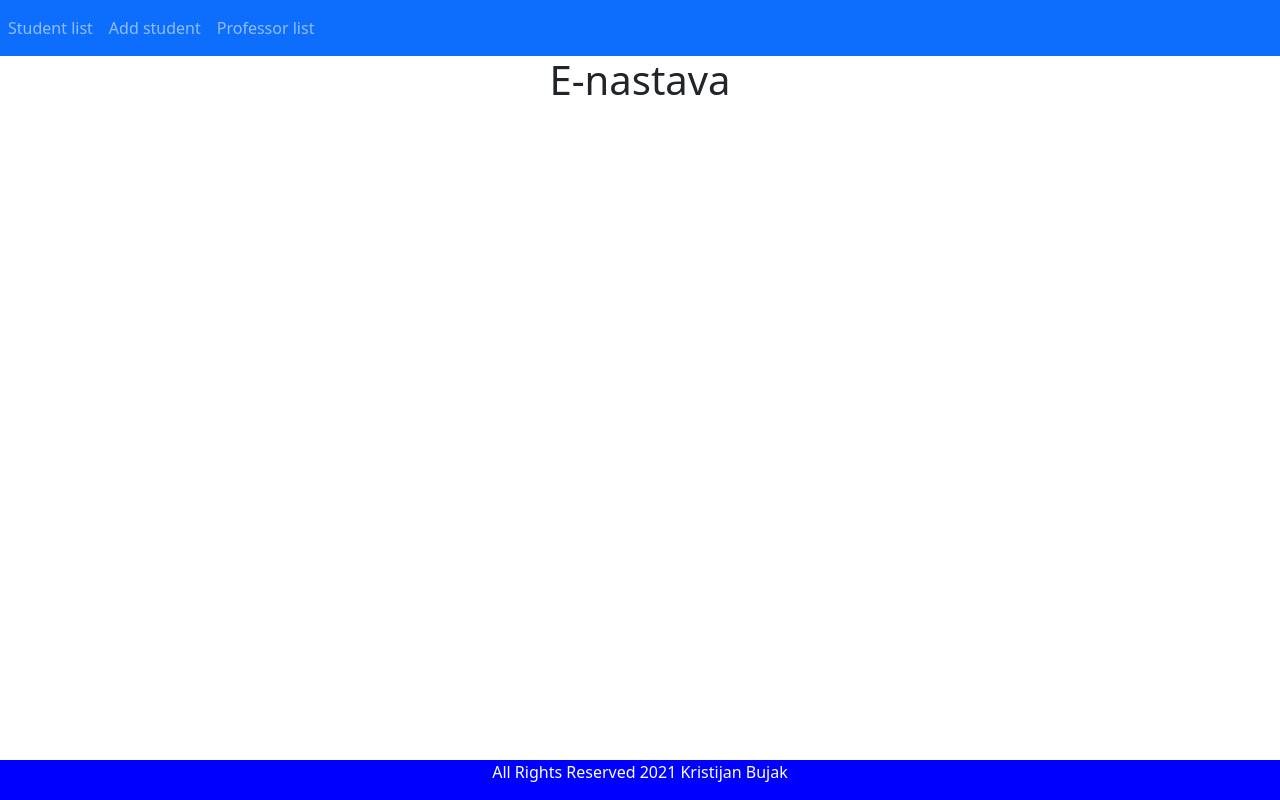
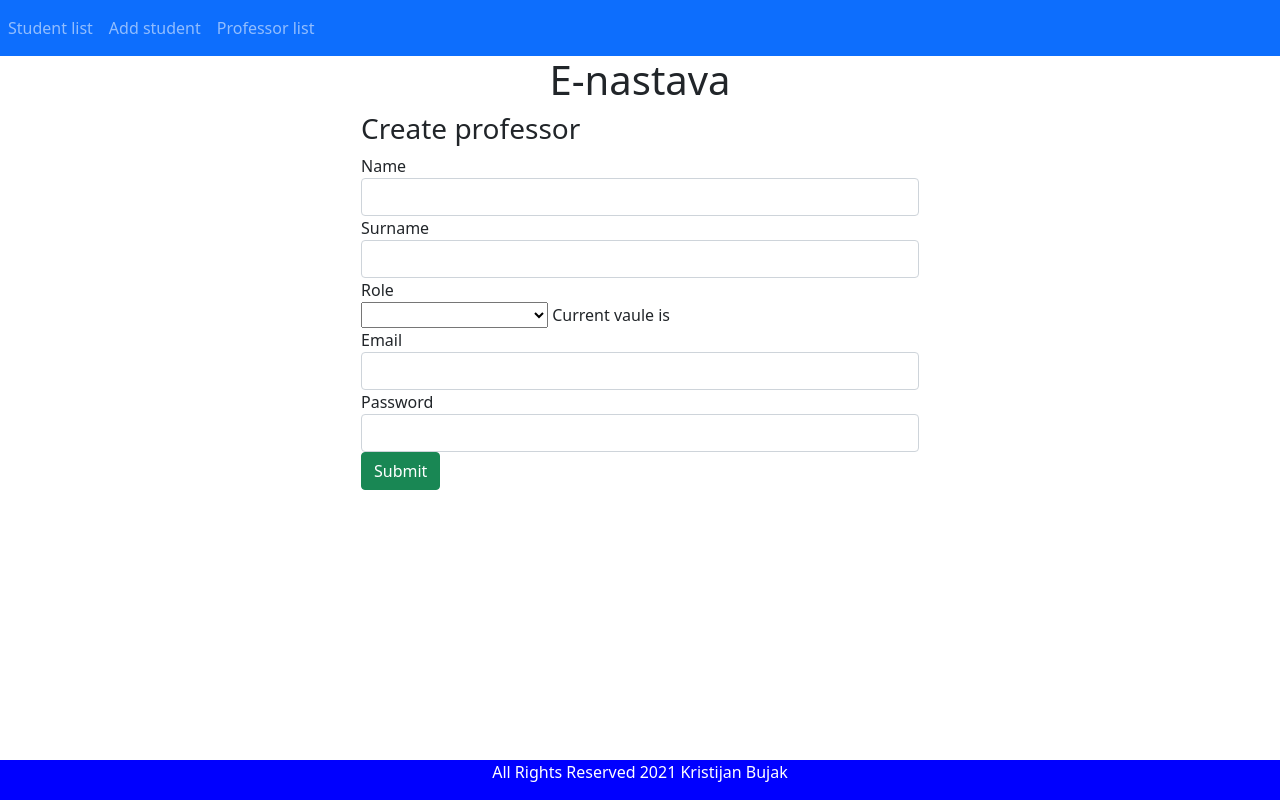
Before and after one commit to bujakkristijan/tseoproject, an Angular app in the folder frontendAngular/tseo-frontend/: page /update-professor/1 in a window 1280 px wide. Before the commit this address led to /. Built offline with nearby package versions, Linux system fonts and the light colour scheme; no server answers.

Commit message:
izmena i brisanje profesora, namesten i select za role da radi prilikom izmene

```diff
--- a/frontendAngular/tseo-frontend/src/app/app-routing.module.ts
+++ b/frontendAngular/tseo-frontend/src/app/app-routing.module.ts
@@ -1,3 +1,4 @@
+import { UpdateProfessorComponent } from './update-professor/update-professor.component';
 import { CreateProfessorComponent } from './create-professor/create-professor.component';
 import { ProfessorListComponent } from './professor-list/professor-list.component';
 import { UpdateStudentComponent } from './update-student/update-student.component';
@@ -15,7 +16,8 @@ const routes: Routes = [
   {path: 'update-student/:id', component: UpdateStudentComponent},
   {path: 'student-details/:id', component: StudentDetailsComponent},
   {path: 'professors', component: ProfessorListComponent},
-  {path: 'create-professor', component: CreateProfessorComponent}
+  {path: 'create-professor', component: CreateProfessorComponent},
+  {path: 'update-professor/:id', component: UpdateProfessorComponent}
 
 ];
 
--- a/frontendAngular/tseo-frontend/src/app/app.module.ts
+++ b/frontendAngular/tseo-frontend/src/app/app.module.ts
@@ -11,7 +11,8 @@ import { StudentDetailsComponent } from './student-details/student-details.compo
 
 import { FormsModule } from '@angular/forms';
 import { ProfessorListComponent } from './professor-list/professor-list.component';
-import { CreateProfessorComponent } from './create-professor/create-professor.component'
+import { CreateProfessorComponent } from './create-professor/create-professor.component';
+import { UpdateProfessorComponent } from './update-professor/update-professor.component'
 
 @NgModule({
   declarations: [
@@ -22,6 +23,7 @@ import { CreateProfessorComponent } from './create-professor/create-professor.co
     StudentDetailsComponent,
     ProfessorListComponent,
     CreateProfessorComponent,
+    UpdateProfessorComponent,
 
   ],
   imports: [
--- a/frontendAngular/tseo-frontend/src/app/professor-list/professor-list.component.html
+++ b/frontendAngular/tseo-frontend/src/app/professor-list/professor-list.component.html
@@ -6,6 +6,7 @@
           <th> Surname </th>
           <th> Email </th>
           <th> Password </th>
+          <th> Role </th>
           <th> Actions </th>
       </tr>
   </thead>
@@ -15,7 +16,11 @@
         <td>{{ professor.surname }}</td>
         <td>{{ professor.email }}</td>
         <td>{{ professor.password }}</td>
-
+        <td>{{ professor.role }}</td>
+        <td>
+          <button (click) = "updateProfessor(professor.id)" class="btn btn-info"> Update </button>
+          <button (click) = "deleteProfessor(professor.id)" class="btn btn-danger" style="margin-left: 10px"> Delete </button>
+        </td>
 
       </tr>
   </tbody>
--- a/frontendAngular/tseo-frontend/src/app/professor-list/professor-list.component.ts
+++ b/frontendAngular/tseo-frontend/src/app/professor-list/professor-list.component.ts
@@ -23,8 +23,19 @@ export class ProfessorListComponent implements OnInit {
     })
   }
 
-  public goToCreateProfessor(){ // ne znam zasto more public da stoji, nece kad je private
+  goToCreateProfessor(){ // ne znam zasto more public da stoji, nece kad je private
     this.router.navigate(['create-professor']);
+  }
+
+  updateProfessor(id: number){
+    this.router.navigate(['update-professor', id]);
+  }
+
+  deleteProfessor(id: number){
+    this.professorService.deleteProfessor(id).subscribe(data =>{
+      this.getProfessors();
+    });
+    this.getProfessors();
   }
 
 
--- /dev/null
+++ b/frontendAngular/tseo-frontend/src/app/update-professor/update-professor.component.html
@@ -0,0 +1,51 @@
+<div class="col-md-6 offset-md-3"> <!--kako da se pomeri input pomocu bootstrap-->
+  <h3>Create professor</h3>
+  <form (ngSubmit) = "onSubmit()">
+
+    <div class="form-group">
+      <label> Name </label>
+      <input type="text" class="form-control" id = "name"
+        [(ngModel)] = "professor.name" name="name"> <!--importujem forms module u app.module.ts da bih mogao binding da koristim-->
+    </div>
+
+    <div class="form-group">
+      <label> Surname </label>
+      <input type="text" class="form-control" id = "surname"
+        [(ngModel)] = "professor.surname" name="surname">
+    </div>
+
+
+    <div class="form-group">
+      <label> Role </label>
+      <tr></tr>
+      <select name="ChooseRole" [(ngModel)] = "professor.role" name="role">
+        <option value="PROFESSOR">PROFESSOR</option>
+        <option value="TEACHING_ASSISTANT">TEACHING ASSISTANT</option>
+        <option value="DEMONSTRATOR">DEMONSTRATOR</option>
+
+      </select>
+      Current vaule is {{professor.role}}
+
+    </div>
+    <!--<div class="form-group">
+      <label> Index number </label>
+      <input type="text" class="form-control" id = "indexNum"
+        [(ngModel)] = "student.indexNum" name="indexNum">
+    </div> -->
+
+    <div class="form-group">
+      <label> Email </label>
+      <input type="text" class="form-control" id = "email"
+        [(ngModel)] = "professor.email" name="email">
+    </div>
+
+    <div class="form-group">
+      <label> Password </label>
+      <input type="text" class="form-control" id = "password"
+        [(ngModel)] = "professor.password" name="password">
+    </div>
+
+    <button class="btn btn-success" type="submit"> Submit </button>
+
+  </form>
+  </div>
--- /dev/null
+++ b/frontendAngular/tseo-frontend/src/app/update-professor/update-professor.component.ts
@@ -0,0 +1,38 @@
+import { Component, OnInit } from '@angular/core';
+import { ActivatedRoute, Router } from '@angular/router';
+import { ProfessorService } from '../professor.service';
+import { User } from '../user';
+
+@Component({
+  selector: 'app-update-professor',
+  templateUrl: './update-professor.component.html',
+  styleUrls: ['./update-professor.component.css']
+})
+export class UpdateProfessorComponent implements OnInit {
+
+  id: number;
+  professor: User = new User();
+
+  constructor(private professorService: ProfessorService, private route: ActivatedRoute,
+    private router: Router) { }
+
+  ngOnInit(): void {
+
+    this.id = this.route.snapshot.params['id'];
+    this.professorService.getProfessorById(this.id).subscribe(data =>{
+      this.professor = data;
+      console.log(this.professor);
+    })
+  }
+
+  onSubmit(){
+    this.professorService.updateProfessor(this.professor).subscribe(data =>{
+      this.goToProfessorList();
+    })
+  }
+
+  goToProfessorList(){
+    this.router.navigate(['/professors']);
+  }
+
+}
```
Also changed, not shown: frontendAngular/tseo-frontend/src/app/update-professor/update-professor.component.css (added), 2 other files (tests, documents, lock files or other folders).
